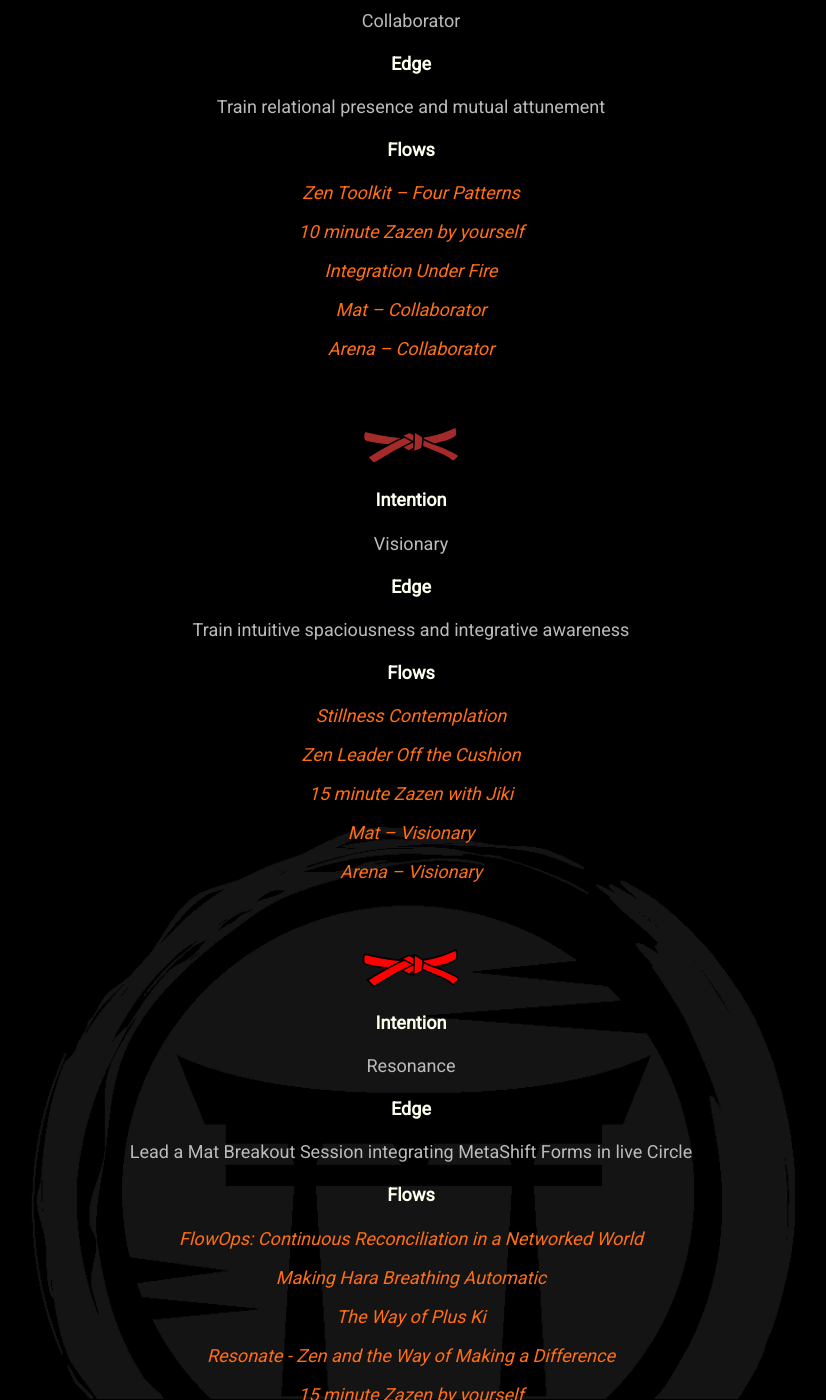
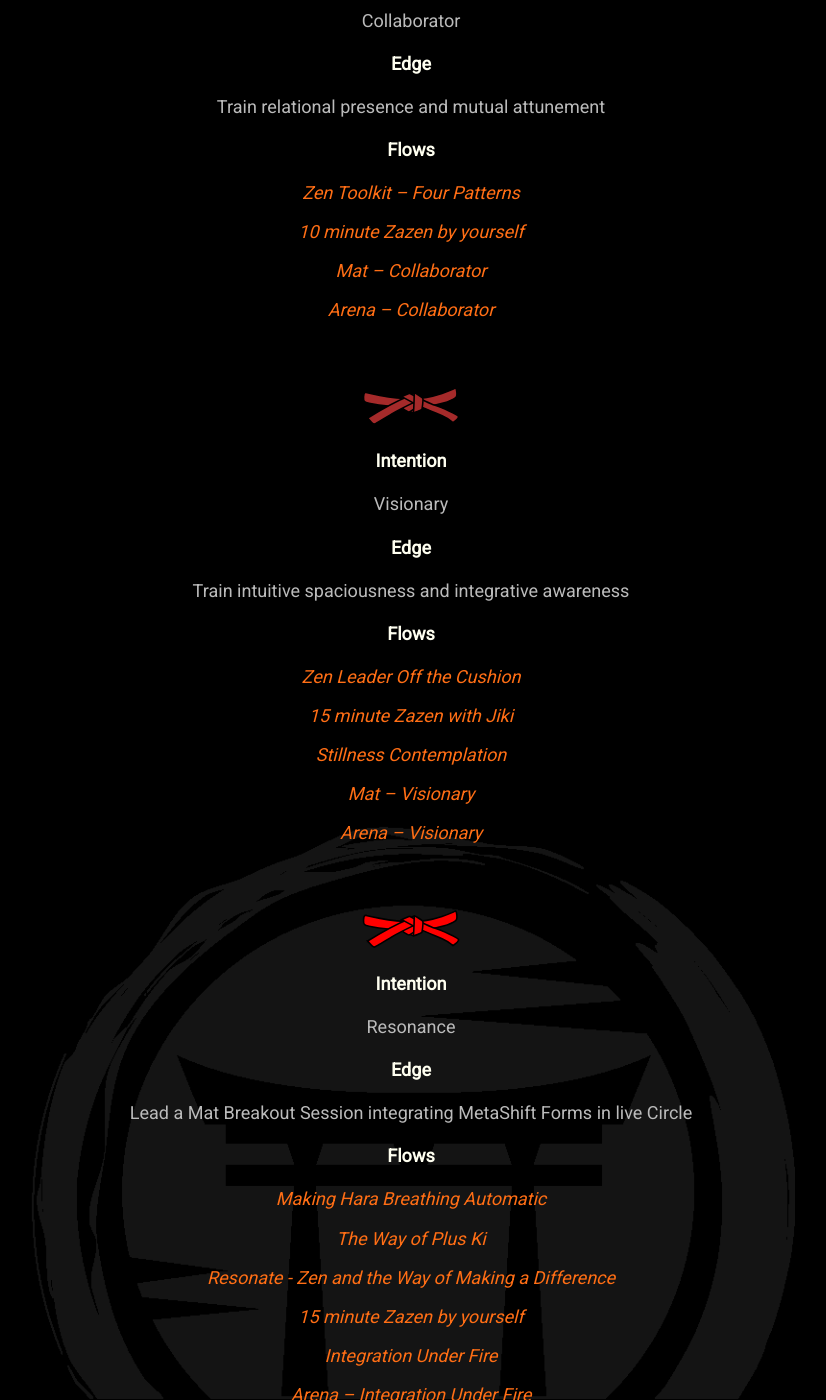
Before and after one commit to mindset-dojo/mindset-dojo.github.io, a Jekyll site: the page built from program.md, in a window 1280 px wide and 1400 px high, scrolled down 3375 px. Shown: the whole window, without its empty margins (229-1055 px from the left). Built offline with Jekyll 4.4.1, drawn with Linux system fonts in a browser that asks for light colours; some web fonts are replaced; some of the changed lines change nothing that is shown; some of the changed text lies outside the part shown.

Commit message:
feat: consider streamlined highly active program

```diff
--- a/_data/sections/program.yaml
+++ b/_data/sections/program.yaml
@@ -87,7 +87,7 @@ sections:
               url: https://vimeo.com/944672806/e099593826
             - label: 10 minute Zazen with Jiki
               url: /forms/zazen/
-            - label: Mat – Driver
+            - label: Mat – Organizer
               url: /forms/mat/
             - label: Arena – Organizer
               url: /forms/arena/
@@ -101,8 +101,6 @@ sections:
               url: https://vimeo.com/944675826/c57a7ce142
             - label: 10 minute Zazen by yourself
               url: /forms/zazen/
-            - label: Integration Under Fire
-              url: /forms/integration-under-fire/
             - label: Mat – Collaborator
               url: /forms/mat/
             - label: Arena – Collaborator
@@ -113,12 +111,12 @@ sections:
           intention: Visionary
           edge: Train intuitive spaciousness and integrative awareness
           flows:
-            - label: Stillness Contemplation
-              url: /forms/stillness-contemplation/
             - label: Zen Leader Off the Cushion
               url: https://zenleader.global/events
             - label: 15 minute Zazen with Jiki
               url: /forms/zazen/
+            - label: Stillness Contemplation
+              url: /forms/stillness-contemplation/
             - label: Mat – Visionary
               url: /forms/mat/
             - label: Arena – Visionary
@@ -129,8 +127,6 @@ sections:
           intention: Resonance
           edge: Lead a Mat Breakout Session integrating MetaShift Forms in live Circle
           flows:
-            - label: "FlowOps: Continuous Reconciliation in a Networked World"
-              url: /insights/continuous-reconciliation/
             - label: Making Hara Breathing Automatic
               url: https://youtu.be/UVz1E_cKxp4?si=hl5c7qB4iR6R7ZSs
             - label: The Way of Plus Ki
@@ -139,6 +135,11 @@ sections:
               url: https://www.choseizen.org/store/p/resonate
             - label: 15 minute Zazen by yourself
               url: /forms/zazen/
+            - label: Integration Under Fire
+              url: /forms/integration-under-fire/
+              url: /forms/mat/
+            - label: Arena – Integration Under Fire
+              url: /forms/arena/
             - label: MetaShift Community Demonstration
               url: /forms/metashift-community-demonstration/
         - color: black
```
